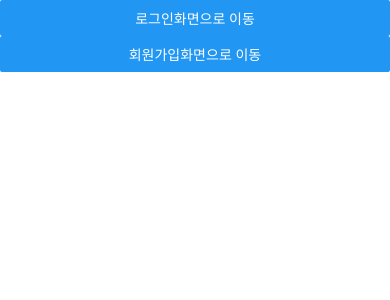
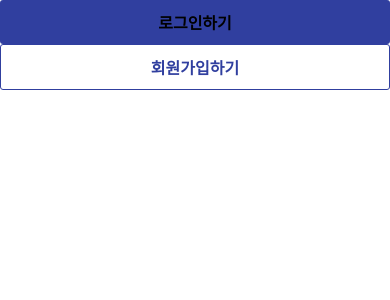
Before and after one commit to ianlee92/rn-matzip-app, a React Native app: screen / in a window 390 px wide. Shown: the top 300 px of the page. Built offline with nearby package versions, Linux system fonts and the light colour scheme.

Commit message:
Button 공통 컴포넌트 구현

```diff
--- /dev/null
+++ b/src/components/CustomButton.tsx
@@ -0,0 +1,87 @@
+import React from 'react';
+import {
+  Pressable,
+  StyleSheet,
+  Text,
+  PressableProps,
+  Dimensions,
+} from 'react-native';
+import {colors} from '../constants';
+
+interface CustomButtonProps extends PressableProps {
+  label: string;
+  variant?: 'filled' | 'outlined';
+  size?: 'large' | 'medium';
+  inValid?: boolean;
+}
+
+const deviceHeight = Dimensions.get('screen').height;
+
+function CustomButton({
+  label,
+  variant = 'filled',
+  size = 'large',
+  inValid = false,
+  ...props
+}: CustomButtonProps) {
+  return (
+    <Pressable
+      disabled={inValid}
+      style={({pressed}) => [
+        styles.container,
+        styles[size],
+        pressed ? styles[`${variant}Pressed`] : styles[variant],
+        inValid && styles.inValid,
+      ]}
+      {...props}>
+      <Text style={[styles.text, styles[`${variant}Text`]]}>{label}</Text>
+    </Pressable>
+  );
+}
+
+const styles = StyleSheet.create({
+  container: {
+    borderRadius: 3,
+    justifyContent: 'center',
+  },
+  inValid: {opacity: 0.5},
+  filled: {
+    backgroundColor: colors.INDIGO_700,
+  },
+  outlined: {
+    borderColor: colors.INDIGO_700,
+    borderWidth: 1,
+  },
+  filledPressed: {
+    backgroundColor: colors.INDIGO_500,
+  },
+  outlinedPressed: {
+    borderColor: colors.INDIGO_700,
+    borderWidth: 1,
+    opacity: 0.5,
+  },
+  large: {
+    width: '100%',
+    paddingVertical: deviceHeight > 700 ? 15 : 10,
+    alignItems: 'center',
+    justifyContent: 'center',
+  },
+  medium: {
+    width: '50%',
+    paddingVertical: deviceHeight > 700 ? 12 : 9,
+    alignItems: 'center',
+    justifyContent: 'center',
+  },
+  text: {
+    fontSize: 16,
+    fontWeight: '700',
+  },
+  filledText: {
+    color: colors.WHITE,
+  },
+  outlinedText: {
+    color: colors.INDIGO_700,
+  },
+});
+
+export default CustomButton;
--- /dev/null
+++ b/src/constants/colors.ts
@@ -0,0 +1,15 @@
+const colors = {
+  WHITE: 'fff',
+  INDIGO_50: '#E8F5E9',
+  INDIGO_100: '#C5CAE9',
+  INDIGO_200: '#9FA8DA',
+  INDIGO_300: '#7986CB',
+  INDIGO_400: '#5C6BC0',
+  INDIGO_500: '#3F51B5',
+  INDIGO_600: '#3949AB',
+  INDIGO_700: '#303F9F',
+  INDIGO_800: '#283593',
+  INDIGO_900: '#1A237E',
+};
+
+export {colors};
--- a/src/constants/index.ts
+++ b/src/constants/index.ts
@@ -1,7 +1,2 @@
-const authNavigations = {
-  AUTH_HOME: 'AuthHome',
-  LOGIN: 'Login',
-  SIGNUP: 'Signup',
-} as const;
-
-export {authNavigations};
+export * from './colors';
+export * from './navigations';
--- /dev/null
+++ b/src/constants/navigations.ts
@@ -0,0 +1,7 @@
+const authNavigations = {
+  AUTH_HOME: 'AuthHome',
+  LOGIN: 'Login',
+  SIGNUP: 'Signup',
+} as const;
+
+export {authNavigations};
--- a/src/screens/auth/AuthHomeScreen.tsx
+++ b/src/screens/auth/AuthHomeScreen.tsx
@@ -2,7 +2,8 @@
 import React from 'react';
 import {Button, StyleSheet, View, SafeAreaView} from 'react-native';
 import {AuthStackParamList} from '../../navigations/stack/AuthStackNavigator';
-import {authNavigations} from '../../constants';
+import {authNavigations} from '../../constants/navigations';
+import CustomButton from '../../components/CustomButton';
 
 type AuthHomeScreenProps = StackScreenProps<
   AuthStackParamList,
@@ -13,12 +14,13 @@
   return (
     <SafeAreaView>
       <View>
-        <Button
-          title="로그인화면으로 이동"
+        <CustomButton
+          label="로그인하기"
           onPress={() => navigation.navigate(authNavigations.LOGIN)}
         />
-        <Button
-          title="회원가입화면으로 이동"
+        <CustomButton
+          label="회원가입하기"
+          variant="outlined"
           onPress={() => navigation.navigate(authNavigations.SIGNUP)}
         />
       </View>
```
